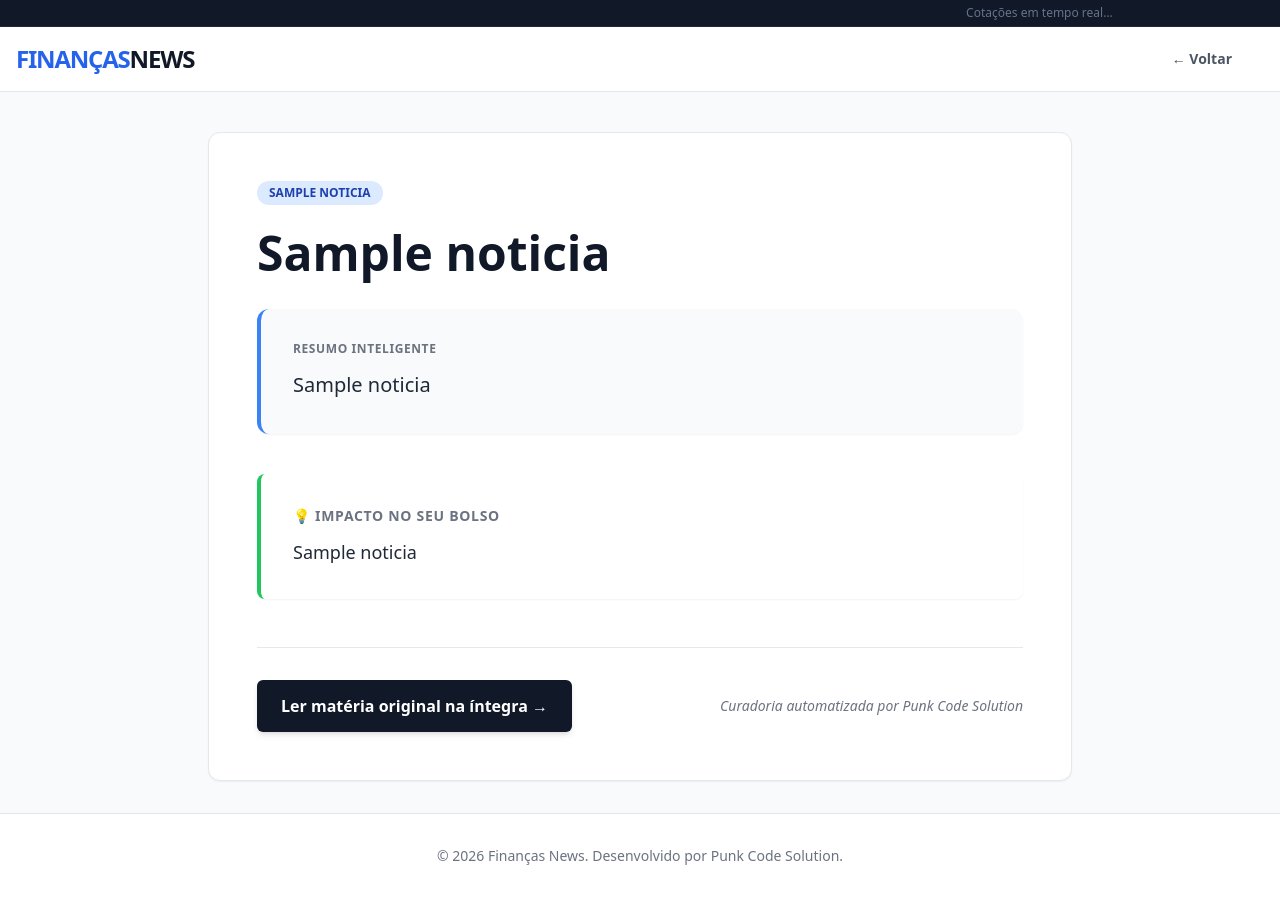
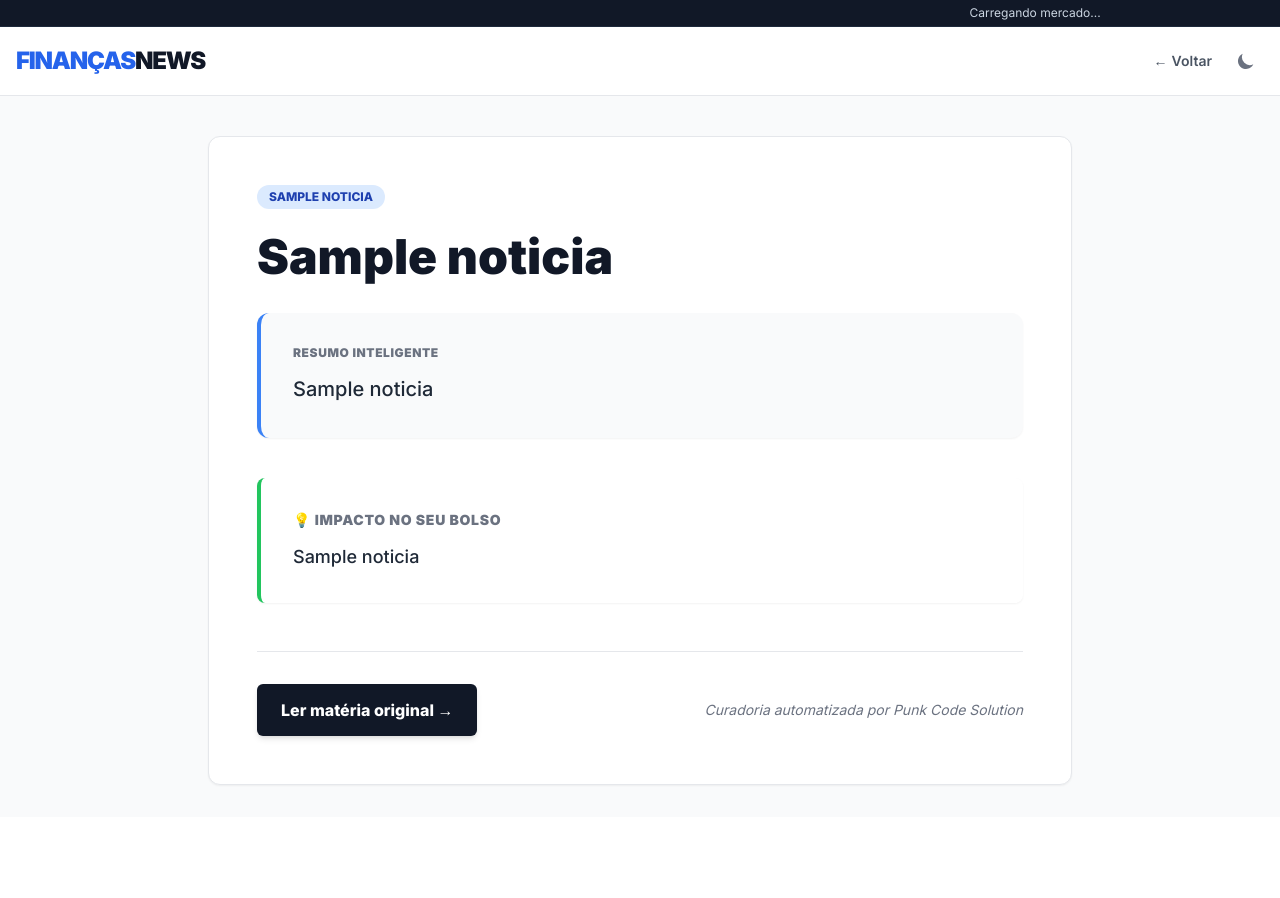
Before and after one commit to Punk-Code-Solution/Financas-news, a FastAPI app: template templates/noticia.html in a window 1280 px wide. After the commit the page ends 786 px from the top, so only its background shows below. Run offline with FastAPI, Linux system fonts and the light colour scheme; the template is opened without the code that fills it: most values are stand-ins (such as "Sample title", 1, 10 or a date in 2020); some libraries are stand-ins or nearby versions.

Commit message:
Modificações

```diff
--- a/templates/noticia.html
+++ b/templates/noticia.html
@@ -8,13 +8,21 @@
     <link href="https://fonts.googleapis.com/css2?family=Inter:wght@400;500;600;800;900&display=swap" rel="stylesheet">
     <script src="https://cdn.tailwindcss.com"></script>
     <script async src="https://pagead2.googlesyndication.com/pagead/js/adsbygoogle.js?client=ca-pub-3623062544438213" crossorigin="anonymous"></script>
+    <script>
+        tailwind.config = {
+            darkMode: 'class',
+            theme: { extend: { fontFamily: { sans: ['Inter', 'sans-serif'] } } }
+        }
+    </script>
     <style>
         .ticker-wrapper { overflow: hidden; white-space: nowrap; background-color: #111827; color: #cbd5e1; font-size: 0.75rem; padding: 0.25rem 0; border-bottom: 1px solid #1e293b;}
         .ticker-content { display: inline-block; animation: ticker 30s linear infinite; }
         @keyframes ticker { 0% { transform: translateX(100vw); } 100% { transform: translateX(-100%); } }
         .ticker-up { color: #4ade80; } .ticker-down { color: #f87171; }
-        /* Impede buraco de anúncio vazio no topo */
-        .ad-top { max-height: 280px; overflow: hidden; }
+
+        /* CORREÇÃO: Esconde o container de anúncio se estiver vazio para remover a parte branca no topo */
+        .ad-top:empty, .ad-top:has(ins[data-ad-status="unfilled"]) { display: none !important; }
+        .ad-top { max-height: 280px; overflow: hidden; transition: all 0.3s ease; }
     </style>
 </head>
 <body class="bg-gray-50 dark:bg-[#0f172a] text-gray-800 dark:text-slate-200 transition-colors duration-200 flex flex-col min-h-screen">
@@ -29,8 +37,10 @@
                 <span class="text-blue-600 dark:text-[#4ade80]">FINANÇAS</span><span class="text-gray-900 dark:text-white">NEWS</span>
             </a>
             <div class="flex items-center gap-4">
-                <a href="/" class="text-sm font-semibold text-gray-600 dark:text-slate-400 hover:text-blue-600 dark:hover:text-white flex items-center">&larr; Voltar</a>
-                <button id="theme-toggle" class="p-2 rounded-lg text-gray-500 dark:text-slate-400 hover:bg-gray-100 dark:hover:bg-slate-800">
+                <a href="/" class="text-sm font-semibold text-gray-600 dark:text-slate-400 hover:text-blue-600 dark:hover:text-white flex items-center transition-colors">
+                    &larr; <span class="ml-1">Voltar</span>
+                </a>
+                <button id="theme-toggle" class="p-2 rounded-lg text-gray-500 dark:text-slate-400 hover:bg-gray-100 dark:hover:bg-slate-800 transition-colors">
                     <svg id="theme-toggle-dark-icon" class="hidden w-5 h-5" fill="currentColor" viewBox="0 0 20 20"><path d="M17.293 13.293A8 8 0 016.707 2.707a8.001 8.001 0 1010.586 10.586z"></path></svg>
                     <svg id="theme-toggle-light-icon" class="hidden w-5 h-5" fill="currentColor" viewBox="0 0 20 20"><path d="M10 2a1 1 0 011 1v1a1 1 0 11-2 0V3a1 1 0 011-1zm4 8a4 4 0 11-8 0 4 4 0 018 0zm-.464 4.95l.707.707a1 1 0 001.414-1.414l-.707-.707a1 1 0 00-1.414 1.414zm2.12-10.607a1 1 0 010 1.414l-.706.707a1 1 0 11-1.414-1.414l.707-.707a1 1 0 011.414 0zM17 11a1 1 0 100-2h-1a1 1 0 100 2h1zm-7 4a1 1 0 011 1v1a1 1 0 11-2 0v-1a1 1 0 011-1zM5.05 6.464A1 1 0 106.465 5.05l-.708-.707a1 1 0 00-1.414 1.414l.707.707zm1.414 8.486l-.707.707a1 1 0 01-1.414-1.414l.707-.707a1 1 0 011.414 1.414zM4 11a1 1 0 100-2H3a1 1 0 000 2h1z" fill-rule="evenodd" clip-rule="evenodd"></path></svg>
                 </button>
@@ -39,8 +49,8 @@
     </nav>
 
     <main class="container mx-auto px-4 pt-4 pb-8 max-w-4xl flex-none w-full">
-        <div class="ad-top text-center mb-6">
-            <ins class="adsbygoogle" style="display:block" data-ad-client="ca-pub-3623062544438213" data-ad-slot="1234567890" data-ad-format="auto" data-full-width-responsive="true"></ins>
+        <div class="ad-top text-center mb-6" id="top-ad-container">
+            <ins class="adsbygoogle" style="display:block" data-ad-client="ca-pub-3623062544438213" data-ad-slot="1234567890" data-ad-format="auto"></ins>
             <script>(adsbygoogle = window.adsbygoogle || []).push({});</script>
         </div>
 
@@ -63,16 +73,53 @@
             </div>
 
             <div class="mt-12 pt-8 border-t border-gray-200 dark:border-slate-800 flex flex-col sm:flex-row justify-between items-center">
-                <a href="{{ noticia[4] }}" target="_blank" class="bg-gray-900 dark:bg-[#4ade80] text-white dark:text-black px-6 py-3.5 rounded-md font-extrabold hover:bg-gray-800 dark:hover:bg-green-500 transition shadow-md">Ler matéria original na íntegra &rarr;</a>
-                <p class="text-sm text-gray-500 dark:text-slate-500 italic font-medium">Curadoria automatizada por Punk Code Solution</p>
+                <a href="{{ noticia[4] }}" target="_blank" class="bg-gray-900 dark:bg-[#4ade80] text-white dark:text-black px-6 py-3.5 rounded-md font-extrabold hover:bg-gray-800 dark:hover:bg-green-500 transition shadow-md">Ler matéria original &rarr;</a>
+                <p class="text-sm text-gray-500 dark:text-slate-500 italic">Curadoria automatizada por Punk Code Solution</p>
             </div>
         </article>
     </main>
 
-    <footer class="border-t border-gray-200 dark:border-slate-800 bg-white dark:bg-[#0f172a] text-center py-8 mt-auto transition-colors">
-        <div class="container mx-auto px-4">
-            <p class="text-sm text-gray-500 dark:text-slate-500 font-medium">&copy; 2026 Finanças News. Desenvolvido por Punk Code Solution.</p>
-        </div>
-    </footer>
+    <script>
+        function setInitialThemeIcons() {
+            const darkIcon = document.getElementById('theme-toggle-dark-icon');
+            const lightIcon = document.getElementById('theme-toggle-light-icon');
+            if (!darkIcon || !lightIcon) return;
+            if (document.documentElement.classList.contains('dark')) {
+                lightIcon.classList.remove('hidden'); darkIcon.classList.add('hidden');
+            } else {
+                darkIcon.classList.remove('hidden'); lightIcon.classList.add('hidden');
+            }
+        }
+
+        async function fetchMarketData() {
+            const tickerEl = document.getElementById('market-ticker');
+            try {
+                const res = await fetch('https://economia.awesomeapi.com.br/last/USD-BRL,BTC-BRL');
+                const data = await res.json();
+                tickerEl.innerHTML = `<span class="ticker-item">🇺🇸 USD: R$ ${parseFloat(data.USDBRL.bid).toFixed(2)}</span><span class="ticker-item">₿ BTC: R$ ${parseFloat(data.BTCBRL.bid).toLocaleString()}</span>`;
+            } catch (e) { tickerEl.innerHTML = 'Carregando mercado...'; }
+        }
+
+        document.addEventListener('DOMContentLoaded', () => {
+            setInitialThemeIcons();
+            fetchMarketData();
+
+            document.body.addEventListener('click', async (e) => {
+                const themeBtn = e.target.closest('#theme-toggle');
+                if (themeBtn) {
+                    document.documentElement.classList.toggle('dark');
+                    localStorage.setItem('color-theme', document.documentElement.classList.contains('dark') ? 'dark' : 'light');
+                    setInitialThemeIcons();
+                    return;
+                }
+                // Intercepta cliques para garantir que o scroll resete e a limpeza do SPA ocorra
+                const link = e.target.closest('a');
+                if (link && new URL(link.href).origin === window.location.origin && link.target !== '_blank') {
+                    // Aqui você deve chamar sua função global de carregarPaginaSemPiscar que está no seu index.html
+                    // window.scrollTo(0,0);
+                }
+            });
+        });
+    </script>
 </body>
 </html>
```
